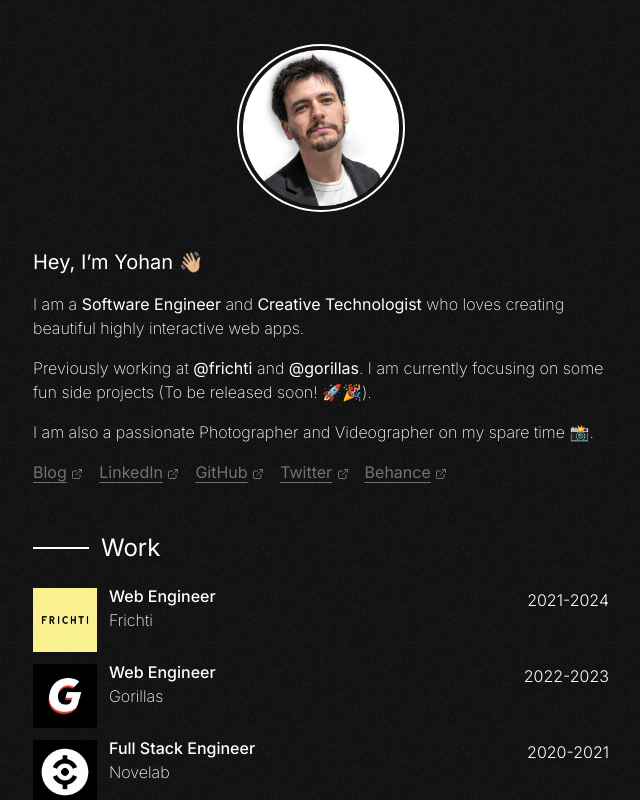
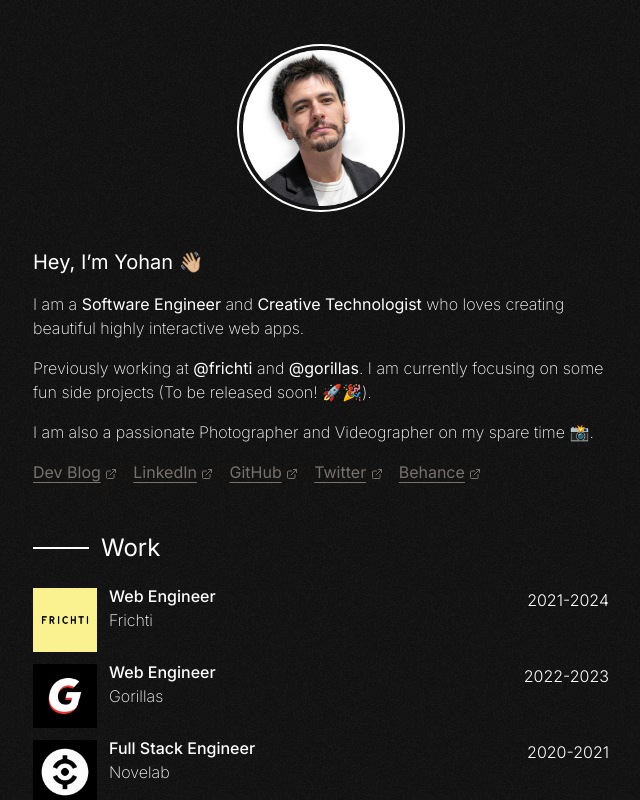
Before and after one commit to yohanlb/personal-website, a Next.js app: page / in a window 1280 px wide. Shown: the top 800 px of the page, without its empty margins (309-949 px from the left). Built offline with nearby package versions, Linux system fonts and the light colour scheme.

Commit message:
chores: little wording change dev blog

```diff
--- a/src/datas/socialLinkData.ts
+++ b/src/datas/socialLinkData.ts
@@ -1,6 +1,6 @@
 export const SOCIAL_LINKS = {
   Blog: {
-    displayName: 'Blog',
+    displayName: 'Dev Blog',
     href: 'https://yohanlb.hashnode.dev/',
   },
   LinkedIn: {
```
